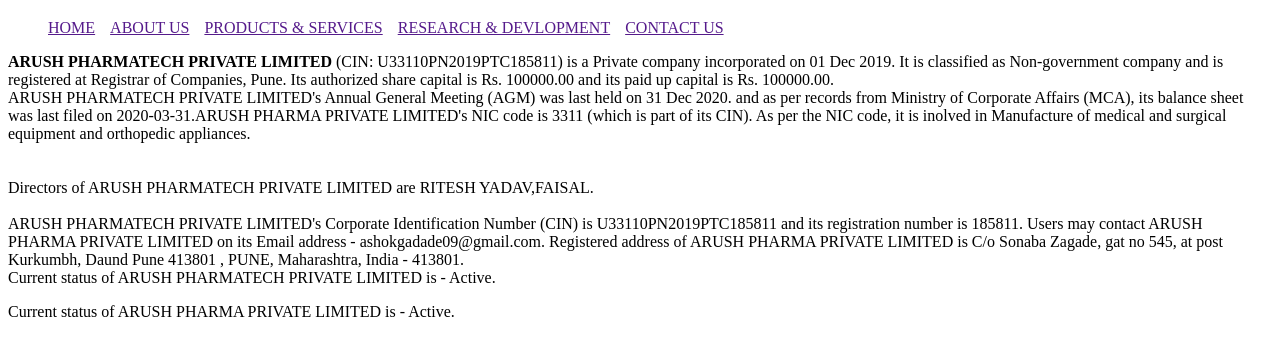
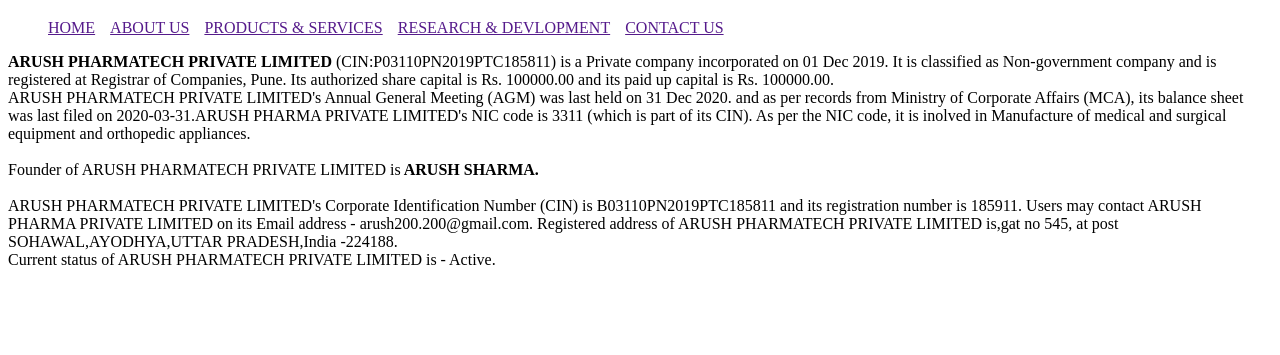
Before and after one commit to arush200200-arch/my-web-project, a plain HTML site: page index.html in a window 1280 px wide. Shown: the part 61-416 px from the top of the page. Drawn offline with Linux system fonts and the light colour scheme.

Commit message:
Update company information for ARUSH PHARMATECH

```diff
--- a/index.html
+++ b/index.html
@@ -15,14 +15,22 @@
                             <li><a href=""target="_blank">RESEARCH & DEVLOPMENT</a></li>
                   <li><a href=""target="_blank">CONTACT US</a></li>
                    </ul>
-            <p><strong>ARUSH PHARMATECH PRIVATE LIMITED</strong> (CIN: U33110PN2019PTC185811) is a Private company incorporated on 01 Dec 2019. It is classified as Non-government company and is registered at Registrar of Companies, Pune. Its authorized share capital is Rs. 100000.00 and its paid up capital is Rs. 100000.00.<br>
-ARUSH PHARMATECH PRIVATE LIMITED's Annual General Meeting (AGM) was last held on 31 Dec 2020. and as per records from Ministry of Corporate Affairs (MCA), its balance sheet was last filed on 2020-03-31.ARUSH PHARMA PRIVATE LIMITED's NIC code is 3311 (which is part of its CIN). As per the NIC code, it is inolved in Manufacture of medical and surgical equipment and orthopedic appliances.<br>
-<br><br>Directors of ARUSH PHARMATECH PRIVATE LIMITED are RITESH YADAV,FAISAL.<br><br>
-ARUSH PHARMATECH PRIVATE LIMITED's Corporate Identification Number (CIN) is U33110PN2019PTC185811 and its registration number is 185811. Users may contact ARUSH PHARMA PRIVATE LIMITED on its Email address - ashokgadade09@gmail.com. Registered address of ARUSH PHARMA PRIVATE LIMITED is C/o Sonaba Zagade, gat no 545, at post Kurkumbh, Daund Pune 413801 , PUNE, Maharashtra, India - 413801.<br>
+
+            <p><strong>ARUSH PHARMATECH PRIVATE LIMITED</strong> (CIN:P03110PN2019PTC185811) is a Private company
+                incorporated on 01 Dec 2019. It is classified as Non-government company and is registered at Registrar of
+                Companies, Pune. Its authorized share capital is Rs. 100000.00 and its paid up capital is Rs. 100000.00.<br>
+
+ARUSH PHARMATECH PRIVATE LIMITED's Annual General Meeting (AGM) was last held on 31 Dec 2020. and as per records from Ministry of Corporate
+Affairs (MCA), its balance sheet was last filed on 2020-03-31.ARUSH PHARMA PRIVATE LIMITED's NIC code is 3311 (which is part
+of its CIN). As per the NIC code, it is inolved in Manufacture of medical and surgical equipment and orthopedic appliances.<br>
+
+<br>Founder of ARUSH PHARMATECH PRIVATE LIMITED is<strong> ARUSH SHARMA.</strong><br><br>
+
+ARUSH PHARMATECH PRIVATE LIMITED's Corporate Identification Number (CIN) is B03110PN2019PTC185811 and its registration number
+is 185911. Users may contact ARUSH PHARMA PRIVATE LIMITED on its Email address - arush200.200@gmail.com. Registered address
+                of ARUSH PHARMATECH PRIVATE LIMITED is,gat no 545, at post SOHAWAL,AYODHYA,UTTAR PRADESH,India -224188.<br>
 Current status of ARUSH PHARMATECH PRIVATE LIMITED is - Active.</p>
 
 
-Current status of ARUSH PHARMA PRIVATE LIMITED is - Active.</p>
-
         </body>
         </html>
```
